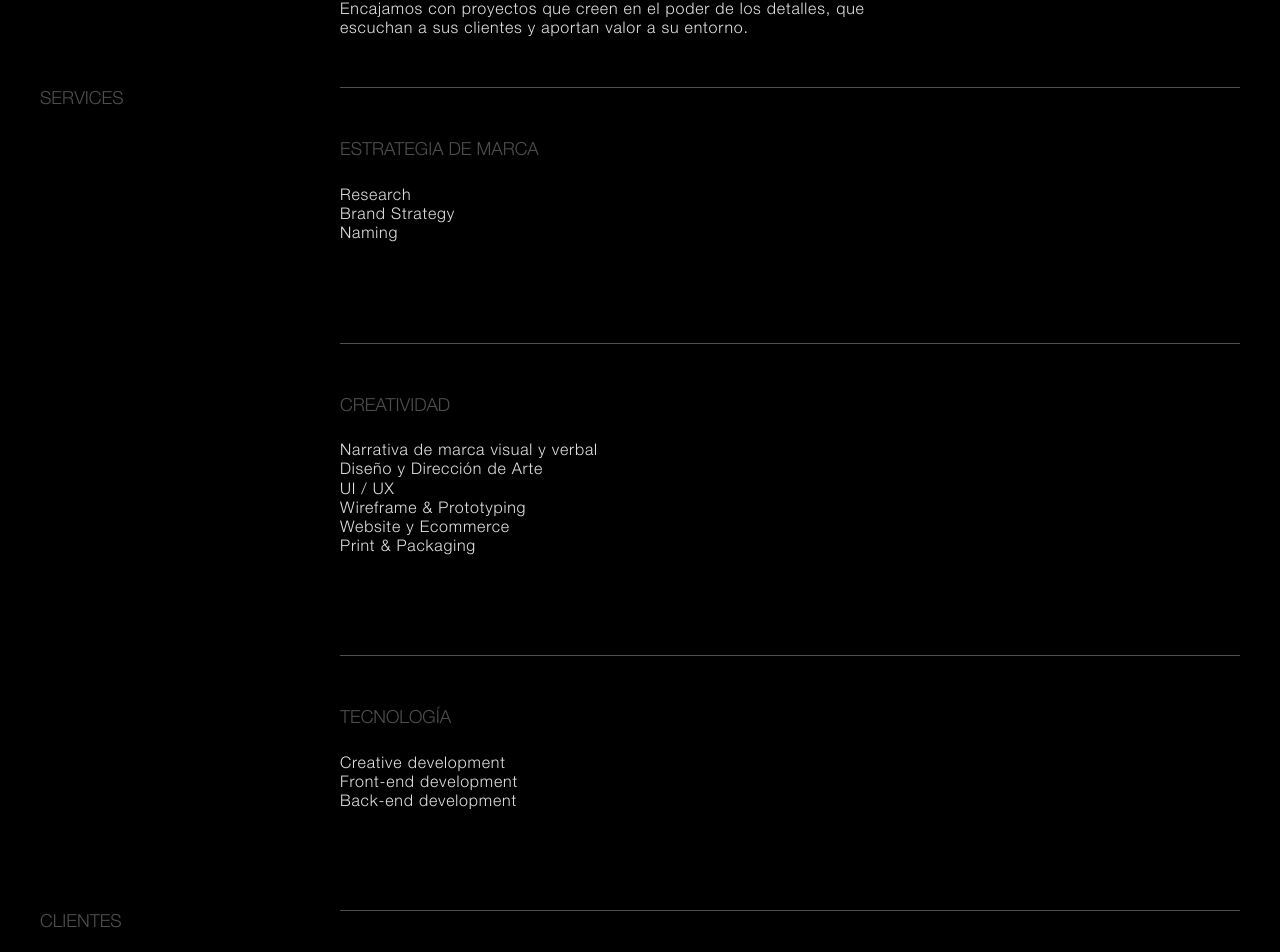
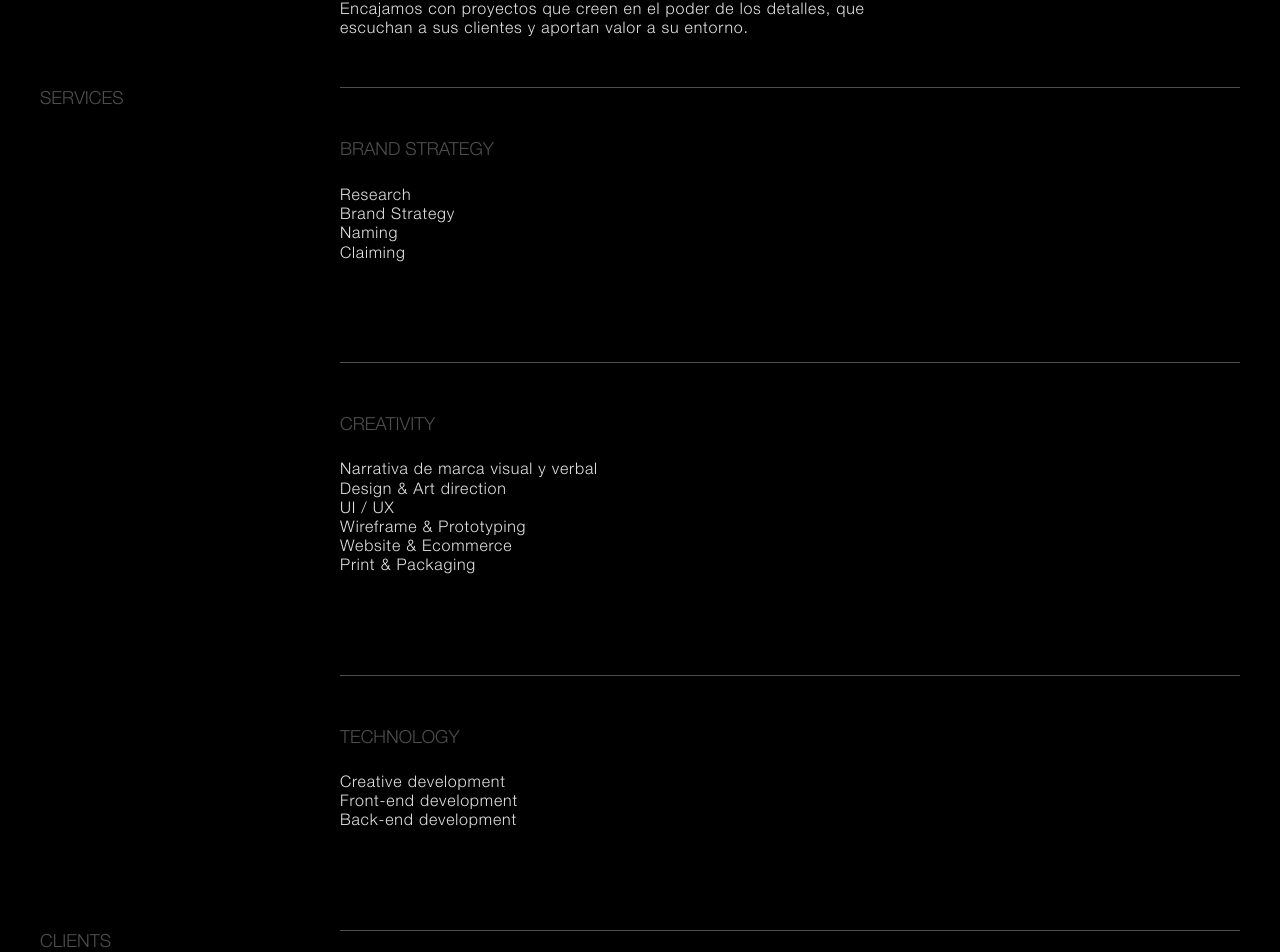
Before and after one commit to supermundano/supermundano-web, a Next.js app: page /services in a window 1280 px wide. Shown: the part 536-1488 px from the top of the page. Built offline with nearby package versions, Linux system fonts and the light colour scheme.

Commit message:
Cambio textos a inglés

```diff
--- a/components/ServicesListSection.tsx
+++ b/components/ServicesListSection.tsx
@@ -29,31 +29,31 @@ export default function ServicesListSection() {
           <h2 className="secondary-title">SERVICES</h2>
         </div>
         <div className="wrap">
-            <ServicesListItem title="ESTRATEGIA DE MARCA">
+            <ServicesListItem title="BRAND STRATEGY">
                 <p>Research</p>
                 <p>Brand Strategy</p>
                 <p>Naming</p>
+                <p>Claiming</p>
             </ServicesListItem>
-            <ServicesListItem title="CREATIVIDAD">
+            <ServicesListItem title="CREATIVITY">
                 <p>Narrativa de marca visual y verbal</p>
-                <p>Diseño y Dirección de Arte</p>
+                <p>Design &amp; Art direction</p>
                 <p>UI / UX</p>
                 <p>Wireframe &amp; Prototyping</p>
-                <p>Website y Ecommerce</p>
+                <p>Website &amp; Ecommerce</p>
                 <p>Print &amp; Packaging</p>
             </ServicesListItem>
-            <ServicesListItem title="TECNOLOGÍA">
+            <ServicesListItem title="TECHNOLOGY">
                 <p>Creative development</p>
                 <p>Front-end development</p>
                 <p>Back-end development</p>
             </ServicesListItem>
         </div>
         <div className="title">
-          <h2 className="secondary-title">CLIENTES</h2>
+          <h2 className="secondary-title">CLIENTS</h2>
         </div>
         <div className="wrap">
           <ServicesListItem title="">
-
             <p>Instituto BME (Bolsas y Mercados Españoles)</p>
             <p>Hello Creatividad</p>
             <p>Club de Malasmadres</p>
```
